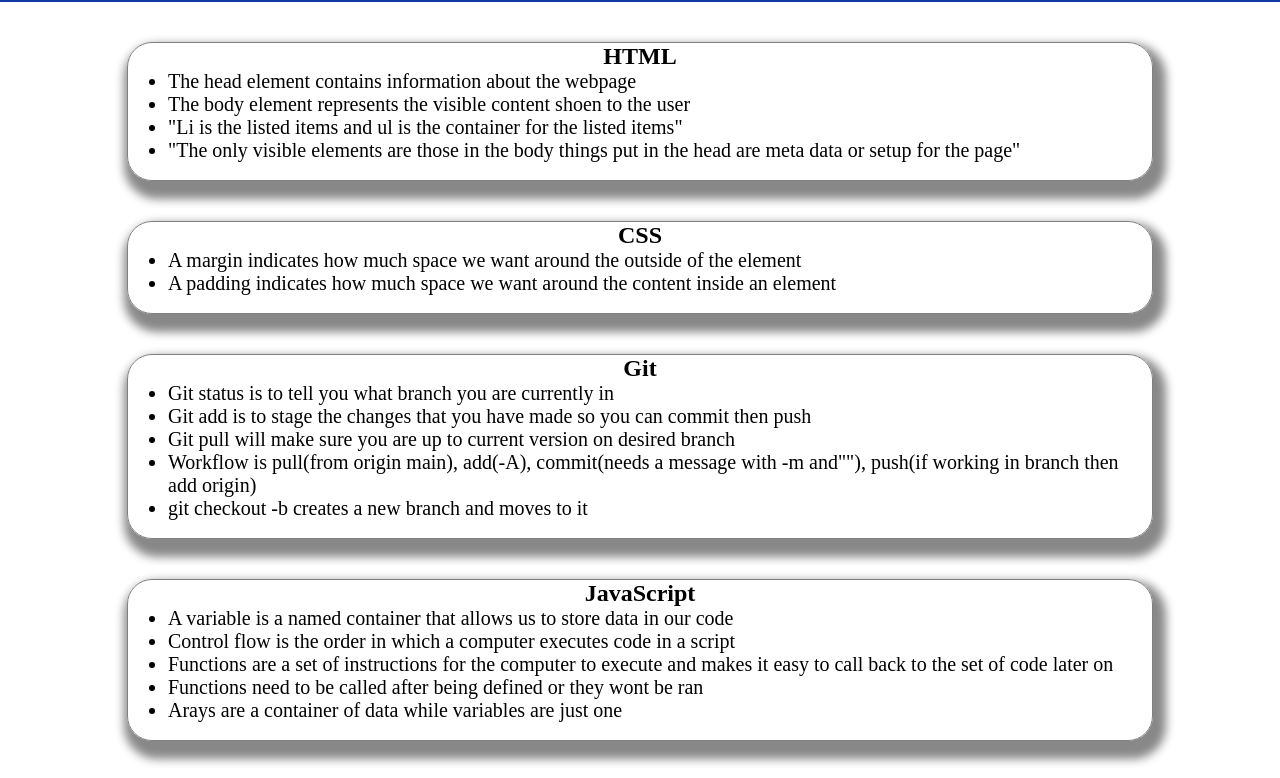
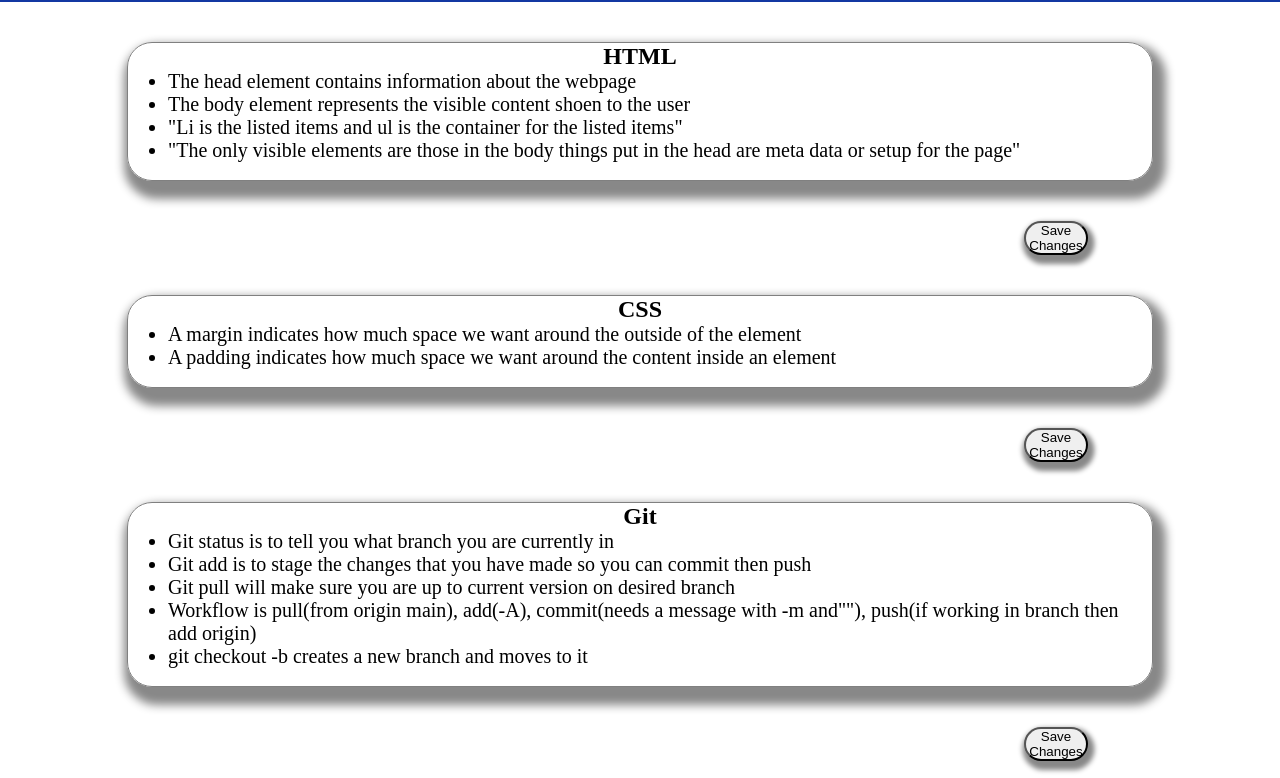
Before and after one commit to Petrichor4/prework-study-guide, a plain HTML site: page index.html in a window 1280 px wide. Shown: the part 118-896 px from the top of the page. Drawn offline with Linux system fonts and the light colour scheme.

Commit message:
added saving edits to the sections

```diff
--- a/assets/script.js
+++ b/assets/script.js
@@ -9,6 +9,14 @@ function listTopics() {
 
   }
 
+}
+
+function saveChanges() {
+  const editedText = document.getElementById('editable').innerText;
+
+  localStorage.setItem('editedText', editedText)
+
+  alert('Changes saved sucessfully!');
 }
 
 function selectTopic() {
--- a/assets/style.css
+++ b/assets/style.css
@@ -35,3 +35,10 @@ p {
     border: 1px solid gray;
     box-shadow: 5px 10px 10px 8px #888888;
   }
+.button {
+    border-radius: 25px;
+    width:5%;
+    margin-left: 80%;
+    box-shadow: 2.5px 5px 5px 4px #888888;
+
+}
--- a/index.html
+++ b/index.html
@@ -24,8 +24,9 @@
         </ul>
         <br >
       </section>
+      <button class="button" onclick="saveChanges()">Save Changes</button>
 
-      <section contenteditable="true" class="card" id="css-section">
+      <section id="editable" contenteditable="true" class="card" id="css-section">
           <h2>CSS</h2>
           <ul>
             <li>A margin indicates how much space we want around the outside of the element</li>
@@ -33,8 +34,9 @@
           </ul>
           <br >
       </section>
+      <button class="button" onclick="saveChanges()">Save Changes</button>
 
-      <section contenteditable="true" class="card" id="git-section">
+      <section id="editable" contenteditable="true" class="card" id="git-section">
         <h2>Git</h2>
         <ul>
           <li>Git status is to tell you what branch you are currently in</li>
@@ -45,8 +47,9 @@
         </ul>
         <br >
       </section>
+      <button class="button" onclick="saveChanges()">Save Changes</button>
 
-      <section contenteditable="true" class="card" id="javascript-section">
+      <section id="editable" contenteditable="true" class="card" id="javascript-section">
         <h2>JavaScript</h2>
         <ul>
           <li>A variable is a named container that allows us to store data in our code</li>
@@ -57,7 +60,9 @@
         </ul>
         <br >
       </section>
+      <button class="button" onclick="saveChanges()">Save Changes</button>
     </main>
+    <br>
 
     <footer>
       <p>I can code!</p>
```
